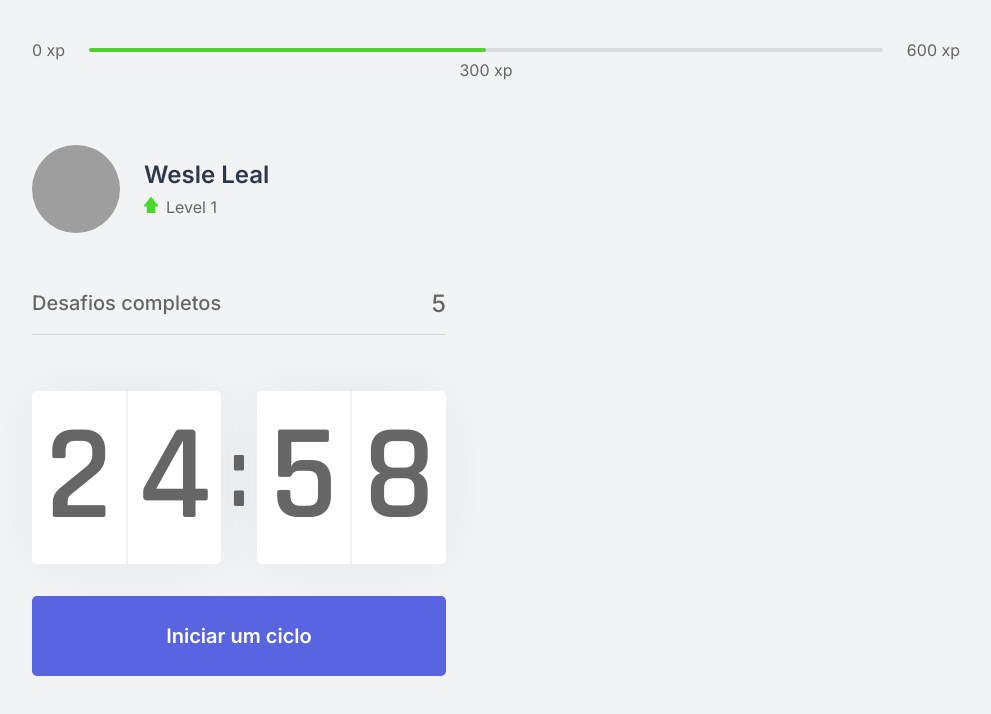
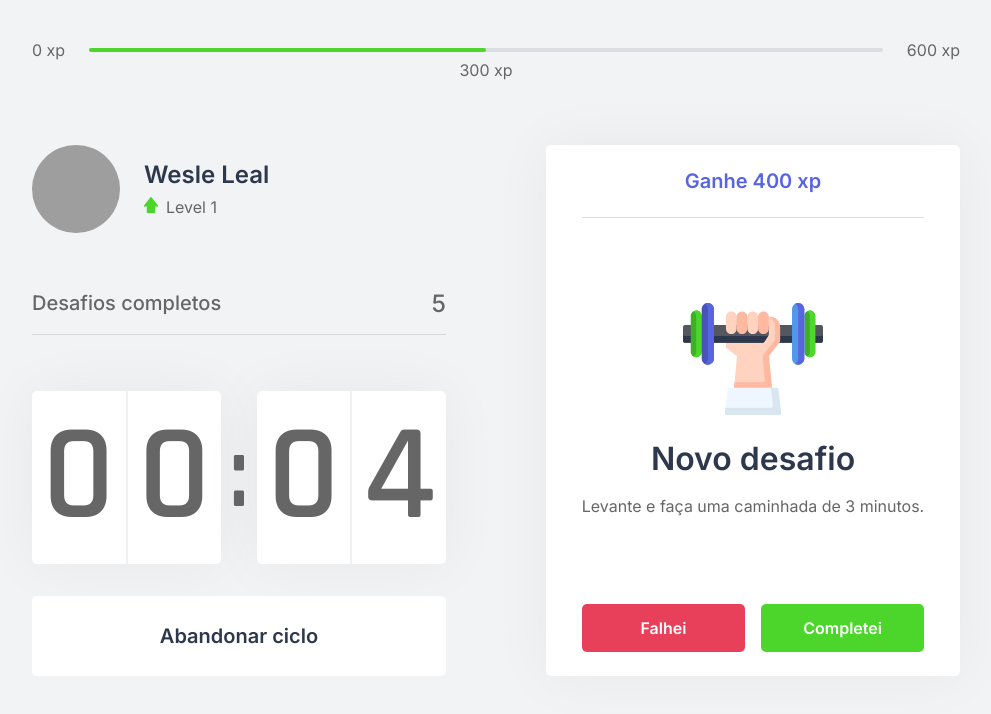
Before and after one commit to WesleDev/moveit-nlw, a Next.js app: page / in a window 1280 px wide. Both pictures are taken after a click on the button "Iniciar um ciclo". Shown: the top 714 px of the page, without its empty margins (144-1135 px from the left). Built offline with nearby package versions, Linux system fonts and the light colour scheme; grey boxes are pictures that could not be loaded.

Commit message:
components e contexts

```diff
--- /dev/null
+++ b/src/components/ChallengeBox.tsx
@@ -0,0 +1,47 @@
+import { useContext } from 'react';
+import { ChallengesContext } from '../contexts/ChallengesContext';
+import styles from '../styles/components/ChallengeBox.module.css';
+
+export function ChallengeBox() {
+
+  const contextData = useContext(ChallengesContext)
+
+  console.log(contextData)
+
+  const hasActiveChallenge = true;
+
+  return (
+    <div className={styles.challengeBoxContainer}>
+      { hasActiveChallenge ? (
+        <div className={styles.challengeActive}>
+          <header>Ganhe 400 xp</header>
+
+          <main>
+            <img src="icons/body.svg" alt=""/>
+            <strong>Novo desafio</strong>
+            <p>Levante e faça uma caminhada de 3 minutos.</p>
+          </main>
+
+          <footer>
+            <button
+              type="button"
+              className={styles.challengeFailedButton}
+            >Falhei</button>
+            <button
+              type="button"
+              className={styles.challengeSucceededButton}
+            >Completei</button>
+          </footer>
+        </div>
+      ) : (
+        <div className={styles.challengeNotActive}>
+        <strong>Finalize um ciclo para receber um desafio</strong>
+        <p>
+          <img src="icons/level-up.svg" alt="Level Up"/>
+          Avance de level completando desafios.
+        </p>
+      </div>
+      )}
+    </div>
+  )
+}
--- a/src/components/Countdown.tsx
+++ b/src/components/Countdown.tsx
@@ -1,29 +1,45 @@
-import { useState, useEffect } from "react";
+import { useState, useEffect, useContext } from "react";
+import { ChallengesContext } from "../contexts/ChallengesContext";
 import styles from "../styles/components/Countdown.module.css";
 
+let countdownTimeout: NodeJS.Timeout;
+
 export function Countdown() {
+  const { startNewChallenge } = useContext(ChallengesContext);
 
-  const [time, setTime] = useState(25 * 60);
-  const [active, setActive] = useState(false);
+  const [time, setTime] = useState(0.1 * 60);
+  const [isActive, setIsActive] = useState(false);
+  const [hasFinished, setHasFinished] = useState(false);
 
   const minutes = Math.floor(time / 60);
   const seconds = time % 60;
 
-  const [minuteLeft, minuteRight] = String(minutes).padStart(2, '0').split('');
-  const [secondLeft, secondRight] = String(seconds).padStart(2, '0').split('');
+  const [minuteLeft, minuteRight] = String(minutes).padStart(2, "0").split("");
+  const [secondLeft, secondRight] = String(seconds).padStart(2, "0").split("");
 
   function startCountdown() {
-    setActive(true);
+    setIsActive(true);
+  }
+
+  function resetCountdown() {
+    clearTimeout(countdownTimeout);
+    setIsActive(false);
+    setTime(0.1 * 60);
   }
 
   useEffect(() => {
     // console.log(active)
-    if(active && time > 0) {
-      setTimeout(() => {
-        setTime(time -1);
-      }, 1000)
+    if (isActive && time > 0) {
+      countdownTimeout = setTimeout(() => {
+        setTime(time - 1);
+      }, 1000);
+    } else if (isActive && time === 0) {
+      // console.log('finalizou')
+      setHasFinished(true);
+      setIsActive(false);
+      startNewChallenge();
     }
-  }, [active, time])
+  }, [isActive, time]);
 
   return (
     <div>
@@ -39,6 +55,24 @@ export function Countdown() {
         </div>
       </div>
 
+      {/* { hasFinished ? (
+        <p>Terminou...</p>
+      ) : null } */}
+      {hasFinished ? (
+        <button disabled className={styles.countdownButton}>
+          Ciclo encerrado
+        </button>
+      ) : (
+        <>
+          {isActive ? (
+            <button
+              type="button"
+              className={`${styles.countdownButton} ${styles.countdownButtonActive}`}
+              onClick={resetCountdown}
+            >
+              Abandonar ciclo
+            </button>
+          ) : (
             <button
               type="button"
               className={styles.countdownButton}
@@ -46,7 +80,9 @@ export function Countdown() {
             >
               Iniciar um ciclo
             </button>
-
+          )}
+        </>
+      )}
     </div>
   );
 }
--- /dev/null
+++ b/src/contexts/ChallengesContext.tsx
@@ -0,0 +1,43 @@
+import { createContext, useState, ReactNode } from "react";
+
+interface ChallengesContextData {
+  level: number;
+  currentExperience: number;
+  challengesCompleted: number;
+  levelUp: () => void;
+  startNewChallenge: () => void;
+}
+
+interface ChallengesProviderProps {
+  children: ReactNode;
+}
+
+export const ChallengesContext = createContext({} as ChallengesContextData);
+
+export function ChallengesProvider({ children }: ChallengesProviderProps) {
+  const [level, setLevel] = useState(1);
+  const [currentExperience, setCurrentExperience] = useState(0);
+  const [challengesCompleted, setChallengesCompleted] = useState(0)
+
+  function levelUp() {
+    setLevel(level + 1);
+  }
+
+  function startNewChallenge() {
+    console.log("new challenge")
+  }
+
+  return (
+    <ChallengesContext.Provider
+    value={{
+        level,
+        currentExperience,
+        challengesCompleted,
+        levelUp,
+        startNewChallenge,
+      }}
+    >
+      {children}
+    </ChallengesContext.Provider>
+  );
+}
--- a/src/pages/_app.tsx
+++ b/src/pages/_app.tsx
@@ -1,7 +1,13 @@
-import '../styles/global.css'
+import "../styles/global.css";
+
+import { ChallengesProvider } from "../contexts/ChallengesContext";
 
 function MyApp({ Component, pageProps }) {
-  return <Component {...pageProps} />
+  return (
+    <ChallengesProvider>
+      <Component {...pageProps} />
+    </ChallengesProvider>
+  );
 }
 
-export default MyApp
+export default MyApp;
--- a/src/pages/index.tsx
+++ b/src/pages/index.tsx
@@ -6,6 +6,7 @@ import { Profile } from "../components/Profile";
 import Head from 'next/head';
 
 import styles from '../styles/pages/Home.module.css'
+import { ChallengeBox } from "../components/ChallengeBox";
 
 export default function Home() {
   return (
@@ -22,7 +23,7 @@ export default function Home() {
           <Countdown />
         </div>
         <div>
-
+          <ChallengeBox />
         </div>
       </section>
     </div>
--- /dev/null
+++ b/src/styles/components/ChallengeBox.module.css
@@ -0,0 +1,102 @@
+.challengeBoxContainer {
+  height: 100%;
+  background: var(--white);
+  border-radius: 5px;
+  box-shadow: 0 0 60px rgba(0, 0, 0, 0.05);
+  padding: 1.5rem 2rem;
+
+  display: flex;
+  flex-direction: column;
+  align-items: center;
+  justify-content: center;
+  text-align: center;
+}
+
+.challengeNotActive {
+  display: flex;
+  flex-direction: column;
+  align-items: center;
+}
+
+.challengeNotActive strong {
+  font-size: 1.5rem;
+  font-weight: 500;
+  line-height: 1.4;
+}
+
+.challengeNotActive p {
+  display: flex;
+  flex-direction: column;
+  align-items: center;
+  line-height: 1.4;
+  max-width: 70%;
+  margin-top: 3rem;
+}
+
+.challengeNotActive p img {
+  margin-bottom: 1rem;
+}
+
+.challengeActive {
+  height: 100%;
+  display: flex;
+  flex-direction: column;
+}
+
+.challengeActive header {
+  color: var(--blue);
+  font-weight: 600;
+  font-size: 1.25rem;
+  padding: 0 2rem 1.5rem;
+  border-bottom: 1px solid var(--gray-line);
+}
+
+.challengeActive main {
+  flex: 1;
+  display: flex;
+  flex-direction: column;
+  align-items: center;
+  justify-content: center;
+}
+
+.challengeActive main strong {
+  font-size: 2rem;
+  font-weight: 600;
+  color: var(--title);
+  margin: 1.5rem 0 1rem;
+}
+
+.challengeActive main p {
+  line-height: 1.5;
+}
+
+.challengeActive footer {
+  display: grid;
+  grid-template-columns: 1fr 1fr;
+  gap: 1rem;
+}
+
+.challengeActive footer button {
+  height: 3rem;
+  display: flex;
+  align-items: center;
+  justify-content: center;
+  border: 0;
+  border-radius: 5px;
+  color: var(--white);
+  font-size: 1rem;
+  font-weight: 600;
+  transition: filter 0.2s;
+}
+
+.challengeActive footer button.challengeFailedButton {
+  background: var(--red);
+}
+
+.challengeActive footer button.challengeSucceededButton {
+  background: var(--green);
+}
+
+.challengeActive footer button:hover {
+  filter: brightness(0.9);
+}
--- a/src/styles/components/Countdown.module.css
+++ b/src/styles/components/Countdown.module.css
@@ -50,6 +50,22 @@
   transition: background-color 0.2s;
 }
 
-.countdownButton:hover {
+.countdownButton:not(:disabled):hover {
   background: var(--blue-dark);
 }
+
+.countdownButtonActive {
+  background: var(--white);
+  color: var(--title);
+}
+
+.countdownButtonActive:not(:disabled):hover {
+  background: var(--red);
+  color: var(--white);
+}
+
+.countdownButton:disabled {
+  background: var(--white);
+  color: var(--text);
+  cursor: not-allowed;
+}
```
Lines whose indentation alone changed are shown as unchanged.
